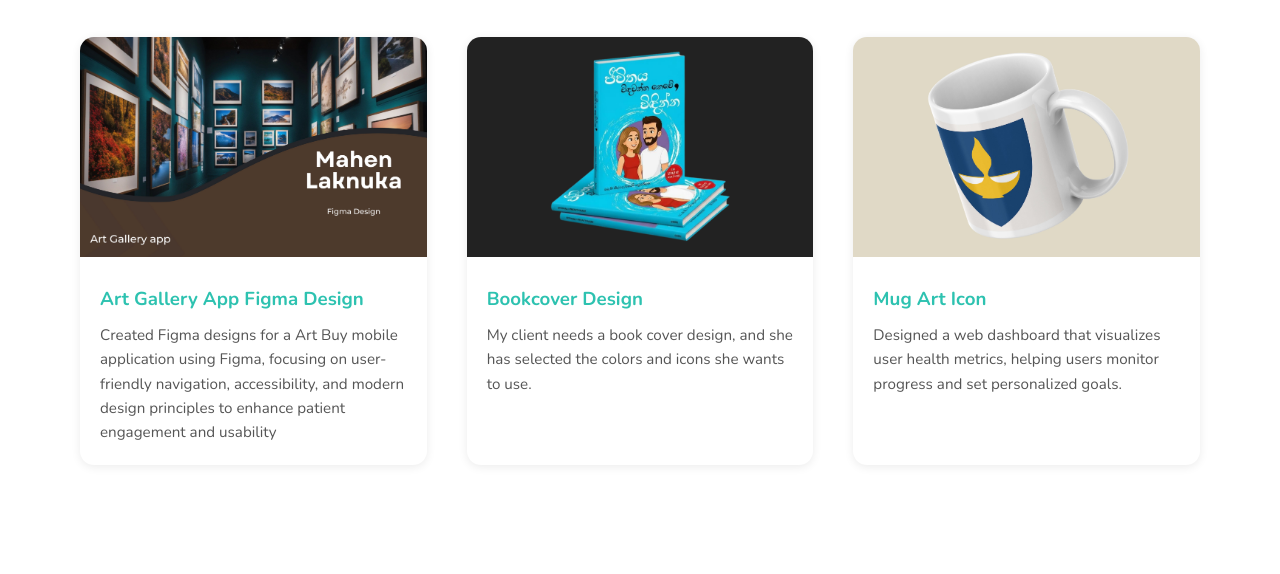
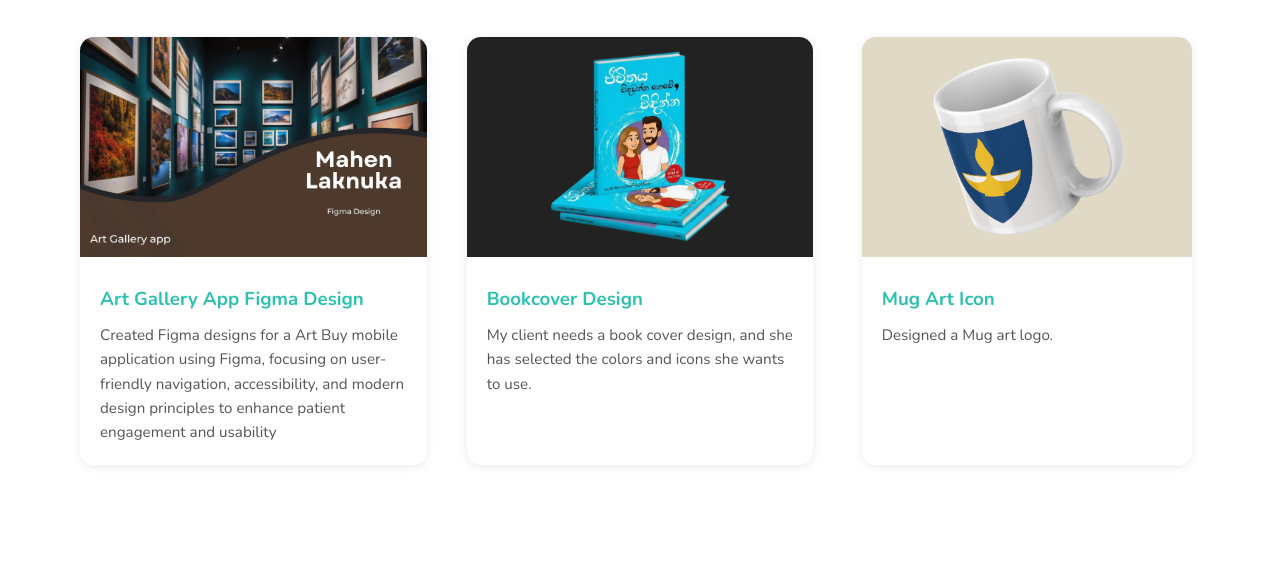
Before and after one commit to mahen01/My-work, a plain HTML site: page work.html in a window 1280 px wide. Shown: the part 226-800 px from the top of the page. Drawn offline with nearby package versions, Linux system fonts and the light colour scheme.

Commit message:
Update project description for Mug Art Icon
details

```diff
--- a/work.html
+++ b/work.html
@@ -54,7 +54,7 @@
         <div class="project-info">
           <a href="https://www.behance.net/gallery/236151691/School-Minimal-Shield-Lamp-Logo" target="_blank"  >
           <h3>Mug Art Icon</h3></a>
-          <p>Designed a web dashboard that visualizes user health metrics, helping users monitor progress and set personalized goals.</p>
+          <p>Designed a Mug art logo.</p>
         </div>
       </div>
 
```
